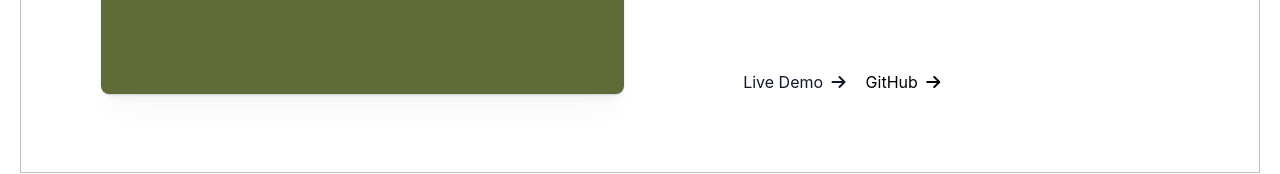
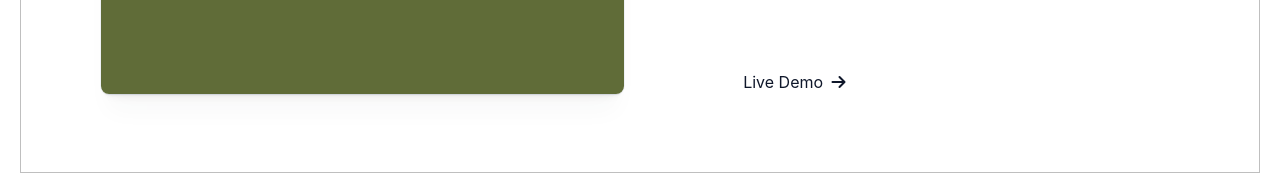
Before and after one commit to GuiPolezi/portfolio-dev, a React (Vite) app: page /projects in a window 1280 px wide. Shown: the part 498-672 px from the top of the page. Built offline with nearby package versions, Linux system fonts and the light colour scheme; a web font is replaced by a local one.

Commit message:
Updating links

```diff
--- a/src/pages/contact.jsx
+++ b/src/pages/contact.jsx
@@ -45,13 +45,13 @@ export function Contact() {
                     <div className="contactLinks p-2 text-base sm:text-lg md:text-xl">
                         <ul className="flex gap-6 md:flex-col md:gap-0">
                             <li>
-                                <a href="https://github.com/GuiPolezi">Github</a>
+                                <a href="https://github.com/GuiPolezi" target='_blank'>Github</a>
                             </li>
                             <li>
-                                <a href="https://www.linkedin.com/in/guilherme-polezi-machado/">Linkedin</a>
+                                <a href="https://www.linkedin.com/in/guilherme-polezi-machado/" target='_blank'>Linkedin</a>
                             </li>
                             <li>
-                                <a href="https://www.instagram.com/GuiPolezi">Instagram</a>
+                                <a href="https://www.instagram.com/GuiPolezi" target='_blank'>Instagram</a>
                             </li>
                         </ul>
                     </div>
--- a/src/pages/info.jsx
+++ b/src/pages/info.jsx
@@ -11,7 +11,7 @@ export function Info() {
                         Morbi nec ultrices est. Pellentesque ligula urna, elementum commodo urna sed, interdum faucibus est. Pellentesque a ante eu diam malesuada tincidunt nec id eros. Aliquam eros arcu, tempor quis leo vitae, posuere rhoncus turpis. Curabitur elementum leo eget massa elementum, vel laoreet massa blandit. Aenean mattis vulputate auctor. Sed non ipsum congue, sollicitudin mauris et, porta magna. Suspendisse in urna at purus porta luctus sed at sapien. Curabitur scelerisque imperdiet elit et ultricies.
                     </p>
                     <h3 id="infoText">My CV</h3>
-                    <a id="infoA" className="text-xs" href="#">Download <i class="fa-solid fa-arrow-right"></i> </a>
+                    <a id="infoA" className="text-xs" href="files/Curriculo-2026.pdf" target="_blank">Download <i class="fa-solid fa-arrow-right"></i> </a>
                 </div>
                 <div id="topics" className="col-span-2 md:col-span-1 text-end flex md:block mt-3 md:mt-0">
                     <div className="text-start md:text-end">
--- a/src/pages/projects.jsx
+++ b/src/pages/projects.jsx
@@ -114,11 +114,8 @@ export function Projects() {
                                 </p>
 
                                 <div className="flex gap-5 text-sm md:text-base">
-                                    <a id="infoA" href="https://github.com/GuiPolezi">
+                                    <a id="infoA" href="https://beta-jahint-838ce4c060347c7b932e.o2.myshopify.dev/" target="_blank">
                                         Live Demo <i className="fa-solid fa-arrow-right ml-1"></i>
-                                    </a>
-                                    <a className="text-black dark:text-white" id="infoA" href="/">
-                                        GitHub <i className="fa-solid fa-arrow-right ml-1"></i>
                                     </a>
                                 </div>
 
@@ -144,10 +141,10 @@ export function Projects() {
                                     Lorem ipsum dolor sit amet, consectetur adipiscing elit. Vestibulum malesuada ultrices elementum. Fusce id urna sed tortor malesuada pulvinar vitae tristique mi.
                                 </p>
                                 <div className="flex gap-5 text-sm md:text-base">
-                                    <a id="infoA" href="https://github.com/GuiPolezi">
+                                    <a id="infoA" href="https://my-desktop-gold.vercel.app/" target="_blank">
                                         Live Demo <i className="fa-solid fa-arrow-right ml-1"></i>
                                     </a>
-                                    <a className="text-black dark:text-white" id="infoA" href="/">
+                                    <a className="text-black dark:text-white" id="infoA" href="https://github.com/GuiPolezi/MyDesktop" target="_blank">
                                         GitHub <i className="fa-solid fa-arrow-right ml-1"></i>
                                     </a>
                                 </div>
```
Also changed, not shown: 1 other file (tests, documents, lock files or other folders).
